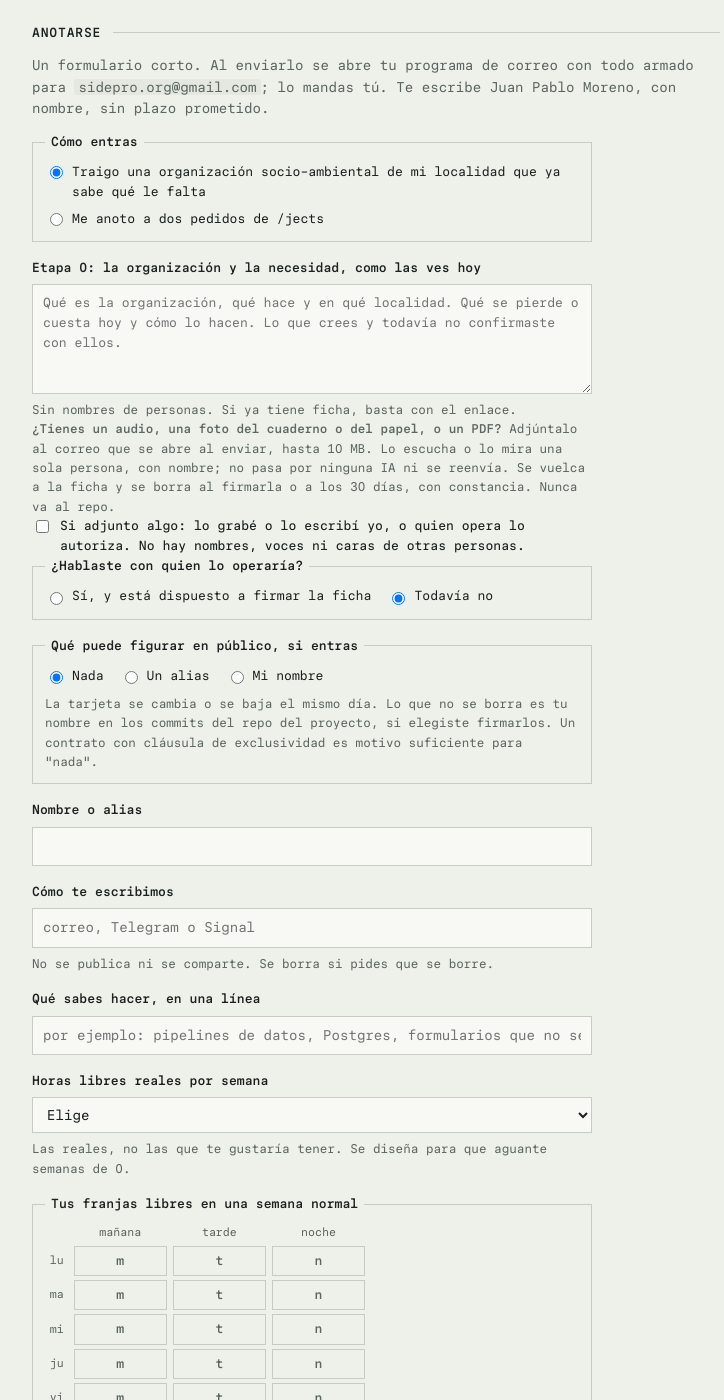
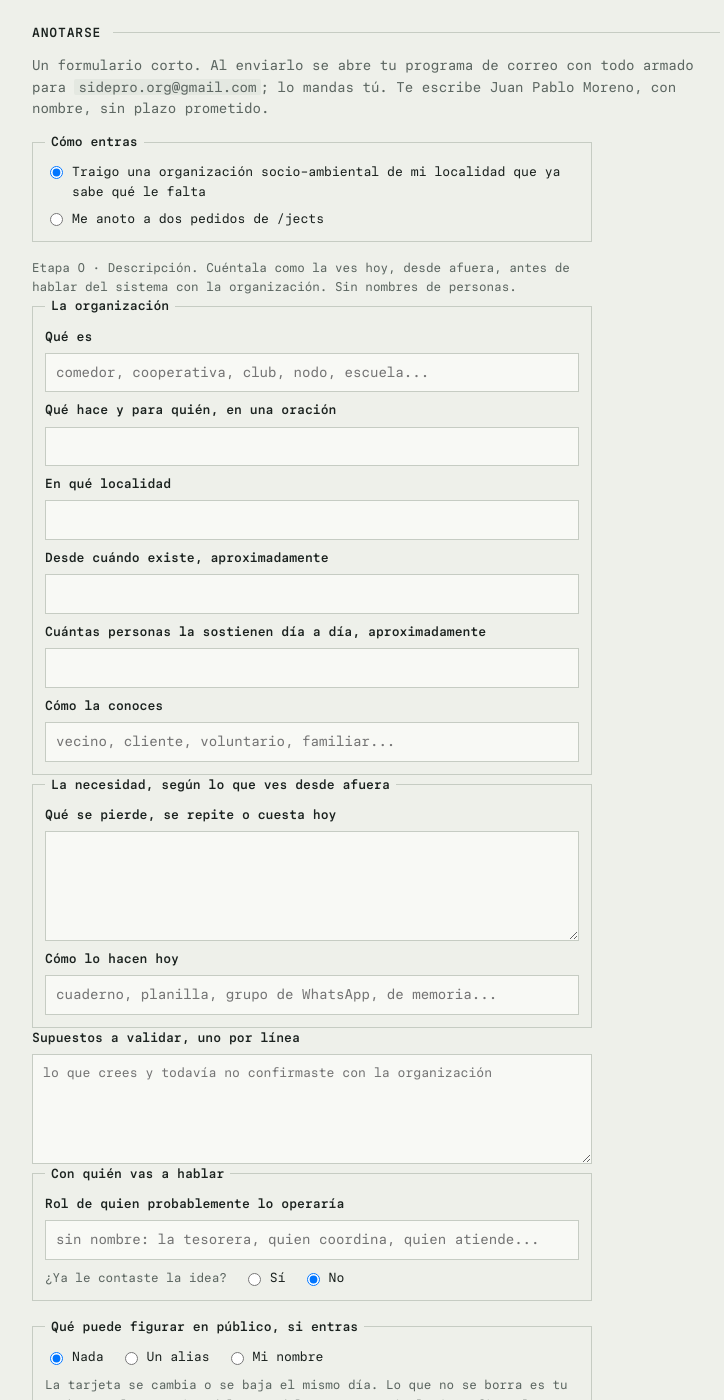
Before and after one commit to sideproorg/sidepro.github.io, a Jekyll site: the page built from fessionals/index.html, in a window 1280 px wide and 1400 px high, scrolled down 1077 px. Shown: the whole window, without its empty margins (264-988 px from the left). Built offline with Jekyll 4.4.1, drawn with Linux system fonts in a browser that asks for light colours; some of the changed text lies outside the part shown.

Commit message:
Formulario (es/en): la vía 'traigo un proyecto' pide solo la etapa 0 (organización, necesidad vista desde afuera, supuestos, con quién va a hablar); sin archivo ni firma, que son de la etapa 1
Co-Authored-By: Claude Opus 5.5 <noreply@anthropic.com>
Claude-Session: https://claude.ai/code/session_01WyQD6qD1Gcs4Ff6pyMCYHH

```diff
--- a/_data/en/faq.yml
+++ b/_data/en/faq.yml
@@ -8,7 +8,7 @@
 - q: Do I have to bring a project?
   a: "There are two ways in. You bring one: a socio-environmental organization from your city or area, wherever you live, that already exists and already knows what it needs, with someone who will operate it and is willing to sign the one-page request; what's missing is for them to say, not you. Or you sign up for two of the requests already in /jects: you come in as the second on those requests and don't open new ones; if you arrive after session 0, you listen to its recording and sign the agreement before touching any data. Unsigned requests can be chosen now, but they start when the project signs."
 - q: What do I send if I bring a project?
-  a: "A few lines about the organization and the need as you see them today, including what you haven't confirmed with them yet: that is stage 0. If you like, a file up to 10 MB: an audio of you, a photo of the notebook, a PDF. One named person listens to it or looks at it, it goes through no AI, and it is deleted when the request is signed or after 30 days, with a record. No names, voices or faces of other people. Then, in stage 1, you meet the organization with the RELEVAMIENTO.md sheet and come back with the need validated."
+  a: "Only stage 0, as you see it today from outside: what the organization is, what it does and for whom, where, since when, how many people keep it going and how you know it; what gets lost or is hard today and how they do it; the assumptions you haven't confirmed yet, one per line; and who you will talk to. No names of people. The rest is found out in stage 1, when you meet the organization with the RELEVAMIENTO.md sheet."
 - q: What if I don't know any project?
   a: "Ask around your block who keeps the books for the club, the soup kitchen, the market, the cooperative, the library. It is almost always a notebook or a WhatsApp group where things get lost. If none shows up, it's not the time yet; without a project there is no session 0."
 - q: What if I'm not working for a company right now?
--- a/_data/faq.yml
+++ b/_data/faq.yml
@@ -8,7 +8,7 @@
 - q: ¿Tengo que traer un proyecto?
   a: "Hay dos maneras de entrar. Traes uno: una organización socio-ambiental de tu ciudad o zona, vivas donde vivas, que ya exista y ya sepa qué le falta, con alguien que lo vaya a operar y esté dispuesto a firmar la ficha de una página; lo que falta lo dicen ellos, no tú. O te anotas a dos de los pedidos que ya están en /jects: entras como segunda de esos pedidos y no abres pedidos nuevos; si llegas después de la sesión 0, escuchas su grabación y firmas el acuerdo antes de tocar datos. Los pedidos sin firma se pueden elegir desde ya, pero arrancan cuando el proyecto firme."
 - q: ¿Qué mando si traigo un proyecto?
-  a: "Unas líneas con la organización y la necesidad tal como las ves hoy, incluido lo que todavía no confirmaste con ellos: es la etapa 0. Si quieres, un archivo de hasta 10 MB: un audio tuyo, una foto del cuaderno, un PDF. Lo escucha o lo mira una persona con nombre, no pasa por ninguna IA y se borra al firmar la ficha o a los 30 días, con constancia. Sin nombres, voces ni caras de otras personas. Después, en la etapa 1, te reúnes con la organización con la hoja RELEVAMIENTO.md y vuelves con la necesidad validada."
+  a: "Solo la etapa 0, como la ves hoy desde afuera: qué es la organización, qué hace y para quién, dónde, desde cuándo, cuántas personas la sostienen y cómo la conoces; qué se pierde o cuesta hoy y cómo lo hacen; los supuestos que todavía no confirmaste, uno por línea; y con quién vas a hablar. Sin nombres de personas. Lo demás se averigua en la etapa 1, cuando te reúnes con la organización con la hoja RELEVAMIENTO.md."
 - q: ¿Y si no conozco ningún proyecto?
   a: Pregunta en tu barrio quién lleva las cuentas del club, del comedor, de la feria, de la cooperativa, de la biblioteca. Casi siempre es un cuaderno o un grupo de WhatsApp que se pierde. Si no aparece ninguno, todavía no es el momento; sin proyecto no hay sesión 0.
 - q: ¿Y si ahora no trabajo para ninguna empresa?
--- a/fessionals/index.html
+++ b/fessionals/index.html
@@ -66,20 +66,59 @@ description: "Quiénes forman parte de sidepro, en qué están y qué dejaron fu
     </fieldset>
 
     <div id="via-a">
+      <p class="hint">Etapa 0 · Descripción. Cuéntala como la ves hoy, desde afuera, antes de hablar del sistema con la organización. Sin nombres de personas.</p>
+      <fieldset>
+        <legend>La organización</legend>
+        <div class="field">
+          <label for="f-org-que">Qué es</label>
+          <input id="f-org-que" type="text" maxlength="80" placeholder="comedor, cooperativa, club, nodo, escuela...">
+        </div>
+        <div class="field">
+          <label for="f-org-hace">Qué hace y para quién, en una oración</label>
+          <input id="f-org-hace" type="text" maxlength="200">
+        </div>
+        <div class="field">
+          <label for="f-org-donde">En qué localidad</label>
+          <input id="f-org-donde" type="text" maxlength="80">
+        </div>
+        <div class="field">
+          <label for="f-org-desde">Desde cuándo existe, aproximadamente</label>
+          <input id="f-org-desde" type="text" maxlength="40">
+        </div>
+        <div class="field">
+          <label for="f-org-personas">Cuántas personas la sostienen día a día, aproximadamente</label>
+          <input id="f-org-personas" type="text" maxlength="40">
+        </div>
+        <div class="field">
+          <label for="f-org-conoces">Cómo la conoces</label>
+          <input id="f-org-conoces" type="text" maxlength="80" placeholder="vecino, cliente, voluntario, familiar...">
+        </div>
+      </fieldset>
+      <fieldset>
+        <legend>La necesidad, según lo que ves desde afuera</legend>
+        <div class="field">
+          <label for="f-nec-pierde">Qué se pierde, se repite o cuesta hoy</label>
+          <textarea id="f-nec-pierde" rows="3" maxlength="400"></textarea>
+        </div>
+        <div class="field">
+          <label for="f-nec-como">Cómo lo hacen hoy</label>
+          <input id="f-nec-como" type="text" maxlength="160" placeholder="cuaderno, planilla, grupo de WhatsApp, de memoria...">
+        </div>
+      </fieldset>
       <div class="field">
-        <label for="f-proyecto">Etapa 0: la organización y la necesidad, como las ves hoy</label>
-        <textarea id="f-proyecto" name="proyecto" rows="4" maxlength="800" placeholder="Qué es la organización, qué hace y en qué localidad. Qué se pierde o cuesta hoy y cómo lo hacen. Lo que crees y todavía no confirmaste con ellos."></textarea>
-        <span class="hint">Sin nombres de personas. Si ya tiene ficha, basta con el enlace.</span>
+        <label for="f-supuestos">Supuestos a validar, uno por línea</label>
+        <textarea id="f-supuestos" rows="3" maxlength="500" placeholder="lo que crees y todavía no confirmaste con la organización"></textarea>
       </div>
-      <div class="field">
-        <p class="hint" id="f-archivo-nota"><b>¿Tienes un audio, una foto del cuaderno o del papel, o un PDF?</b> Adjúntalo al correo que se abre al enviar, hasta {{ site.archivo_mb }} MB. Lo escucha o lo mira una sola persona, con nombre; no pasa por ninguna IA ni se reenvía. Se vuelca a la ficha y se borra al firmarla o a los 30 días, con constancia. Nunca va al repo.</p>
-      </div>
-      <label class="check"><input type="checkbox" id="f-autorizo" name="autorizo" value="si"> Si adjunto algo: lo grabé o lo escribí yo, o quien opera lo autoriza. No hay nombres, voces ni caras de otras personas.</label>
       <fieldset>
-        <legend>¿Hablaste con quien lo operaría?</legend>
+        <legend>Con quién vas a hablar</legend>
+        <div class="field">
+          <label for="f-rol">Rol de quien probablemente lo operaría</label>
+          <input id="f-rol" type="text" maxlength="80" placeholder="sin nombre: la tesorera, quien coordina, quien atiende...">
+        </div>
         <div class="radios">
-          <label><input type="radio" name="opera" value="si"> Sí, y está dispuesto a firmar la ficha</label>
-          <label><input type="radio" name="opera" value="no" checked> Todavía no</label>
+          <span class="hint">¿Ya le contaste la idea?</span>
+          <label><input type="radio" name="contaste" value="si"> Sí</label>
+          <label><input type="radio" name="contaste" value="no" checked> No</label>
         </div>
       </fieldset>
     </div>
@@ -150,14 +189,14 @@ description: "Quiénes forman parte de sidepro, en qué están y qué dejaron fu
     <p class="hint">Esa casilla y lo de tu contrato con tu empleador no viajan: el navegador las exige, pero no se envían ni se guardan. Lo del contrato se habla en el uno a uno.</p>
     <fieldset>
       <legend>Qué pasa con estos datos</legend>
-      <p class="hint">Responsable: {{ site.responsable_datos }}. Al tocar "Quiero anotarme" se abre tu programa de correo con este formulario armado, y lo envías tú a <code>{{ site.correo_proyecto }}</code>: no pasa por ningún servidor de sidepro ni queda guardado en la web. Lo lee una persona con nombre en {{ site.herramienta_datos }}, para conectarte con un pedido; no se cede a nadie. Si en 90 días no arrancó ningún pedido contigo, se borra y se deja constancia; un archivo adjunto, al firmar la ficha o a los 30 días. Acceso, rectificación y supresión sin costo: <code>{{ site.correo_proyecto }}</code>, respuesta en 5 días hábiles. Aviso versión {{ site.aviso_version }}.</p>
+      <p class="hint">Responsable: {{ site.responsable_datos }}. Al tocar "Quiero anotarme" se abre tu programa de correo con este formulario armado, y lo envías tú a <code>{{ site.correo_proyecto }}</code>: no pasa por ningún servidor de sidepro ni queda guardado en la web. Lo lee una persona con nombre en {{ site.herramienta_datos }}, para conectarte con un pedido; no se cede a nadie. Si en 90 días no arrancó ningún pedido contigo, se borra y se deja constancia. Acceso, rectificación y supresión sin costo: <code>{{ site.correo_proyecto }}</code>, respuesta en 5 días hábiles. Aviso versión {{ site.aviso_version }}.</p>
       <label class="check"><input type="checkbox" id="f-ok" name="consentimiento" value="si" required> Leí esto y estoy de acuerdo.</label>
     </fieldset>
     <p class="hint" id="f-error" hidden></p>
     <div><button type="submit" class="btn">Quiero anotarme</button></div>
   </form>
   <div class="tintbox" id="f-listo" hidden>
-    <p><strong>Se abrió tu programa de correo.</strong> Revisa el correo, adjunta el archivo si tienes uno, y envíalo. Si no se abrió nada, copia este texto y mándalo a <code>{{ site.correo_proyecto }}</code> con el asunto que figura arriba.</p>
+    <p><strong>Se abrió tu programa de correo.</strong> Revisa el correo y envíalo. Si no se abrió nada, copia este texto y mándalo a <code>{{ site.correo_proyecto }}</code> con el asunto que figura arriba.</p>
     <textarea id="f-texto" rows="10" readonly></textarea>
     <div style="margin-top:8px"><button type="button" class="btn ghost" id="f-copiar">Copiar el texto</button> <span class="hint" id="f-copiado" hidden>Copiado.</span></div>
   </div>
@@ -176,13 +215,12 @@ description: "Quiénes forman parte de sidepro, en qué están y qué dejaron fu
       var disp = []; form.querySelectorAll('#grilla input:checked').forEach(function (c) { disp.push(c.dataset.f); });
       document.getElementById('f-disp').value = disp.join(',');
       if (via() === 'a') {
-        var pr = document.getElementById('f-proyecto').value.trim();
-        if (!pr) { ev.preventDefault(); return fallo('Falta describir la organización y la necesidad.'); }
+        function v(id) { return document.getElementById(id).value.trim(); }
+        if (!v('f-org-que') || !v('f-nec-pierde') || !v('f-supuestos')) { ev.preventDefault(); return fallo('Falta qué es la organización, qué se pierde hoy o los supuestos a validar.'); }
         form.querySelectorAll('input[name="pedidos"]').forEach(function (c) { c.checked = false; });
       } else {
         var n = form.querySelectorAll('input[name="pedidos"]:checked').length;
         if (n !== 2) { ev.preventDefault(); return fallo('Elige exactamente dos pedidos.'); }
-        document.getElementById('f-proyecto').value = '';
       }
       ev.preventDefault();
       var S = {"titulo": "Anotación en sidepro.org/fessionals", "asunto_a": "Etapa 0 · ", "asunto_b": "Me anoto · ", "como": "Cómo entra", "va": "trae un proyecto (etapa 0)", "vb": "se anota a dos pedidos", "pub": "Qué puede figurar en público", "nom": "Nombre o alias", "con": "Cómo escribirle", "sabe": "Qué sabe hacer", "horas": "Horas libres reales por semana", "disp": "Franjas libres (código para /cruzar/)", "nada": "(no marcó)", "desc": "Etapa 0 · la organización y la necesidad, como las ve hoy", "opera": "Habló con quien lo operaría", "arch": "Archivo adjunto", "arch_si": "sí, con autorización (lo grabó o escribió, o quien opera lo autoriza)", "arch_no": "si hay, va adjunto a este correo", "ped": "Pedidos elegidos", "cons": "Consentimiento", "cons_txt": "sí, leyó el aviso de datos versión", "dijo": "(no dijo)"};
@@ -200,9 +238,13 @@ description: "Quiénes forman parte de sidepro, en qué están y qué dejaron fu
         S.disp + ': ' + (document.getElementById('f-disp').value || S.nada), ''];
       var asunto;
       if (a) {
-        var d = document.getElementById('f-proyecto').value.trim();
-        lineas.push(S.desc + ':', d, '', S.opera + ': ' + marcado('opera'), S.arch + ': ' + (document.getElementById('f-autorizo').checked ? S.arch_si : S.arch_no));
-        asunto = S.asunto_a + d.replace(/\s+/g, ' ').slice(0, 60);
+        var E = {"org": "La organización", "que": "Qué es", "hace": "Qué hace y para quién", "donde": "Localidad", "desde": "Desde cuándo existe", "personas": "Cuántas personas la sostienen", "conoces": "Cómo la conoce", "nec": "La necesidad, vista desde afuera", "pierde": "Qué se pierde, se repite o cuesta", "como_hoy": "Cómo lo hacen hoy", "sup": "Supuestos a validar", "rol": "Rol de quien probablemente lo operaría", "contaste": "Ya le contó la idea"};
+        function g(id) { return document.getElementById(id).value.trim() || S.dijo; }
+        lineas.push(E.org + ':', '- ' + E.que + ': ' + g('f-org-que'), '- ' + E.hace + ': ' + g('f-org-hace'), '- ' + E.donde + ': ' + g('f-org-donde'), '- ' + E.desde + ': ' + g('f-org-desde'), '- ' + E.personas + ': ' + g('f-org-personas'), '- ' + E.conoces + ': ' + g('f-org-conoces'), '',
+          E.nec + ':', '- ' + E.pierde + ': ' + g('f-nec-pierde'), '- ' + E.como_hoy + ': ' + g('f-nec-como'), '',
+          E.sup + ':', document.getElementById('f-supuestos').value.trim().split('\n').map(function (x, k) { return (k + 1) + '. ' + x.trim(); }).join('\n'), '',
+          E.rol + ': ' + g('f-rol'), E.contaste + ': ' + marcado('contaste'));
+        asunto = S.asunto_a + document.getElementById('f-org-que').value.trim() + (document.getElementById('f-org-donde').value.trim() ? ' · ' + document.getElementById('f-org-donde').value.trim() : '');
       } else {
         var ps = []; form.querySelectorAll('input[name="pedidos"]:checked').forEach(function (c) { ps.push(c.value); });
         lineas.push(S.ped + ': ' + ps.join(', '));
```
Also changed, not shown: en/fessionals/index.html (+60 -18 lines).
